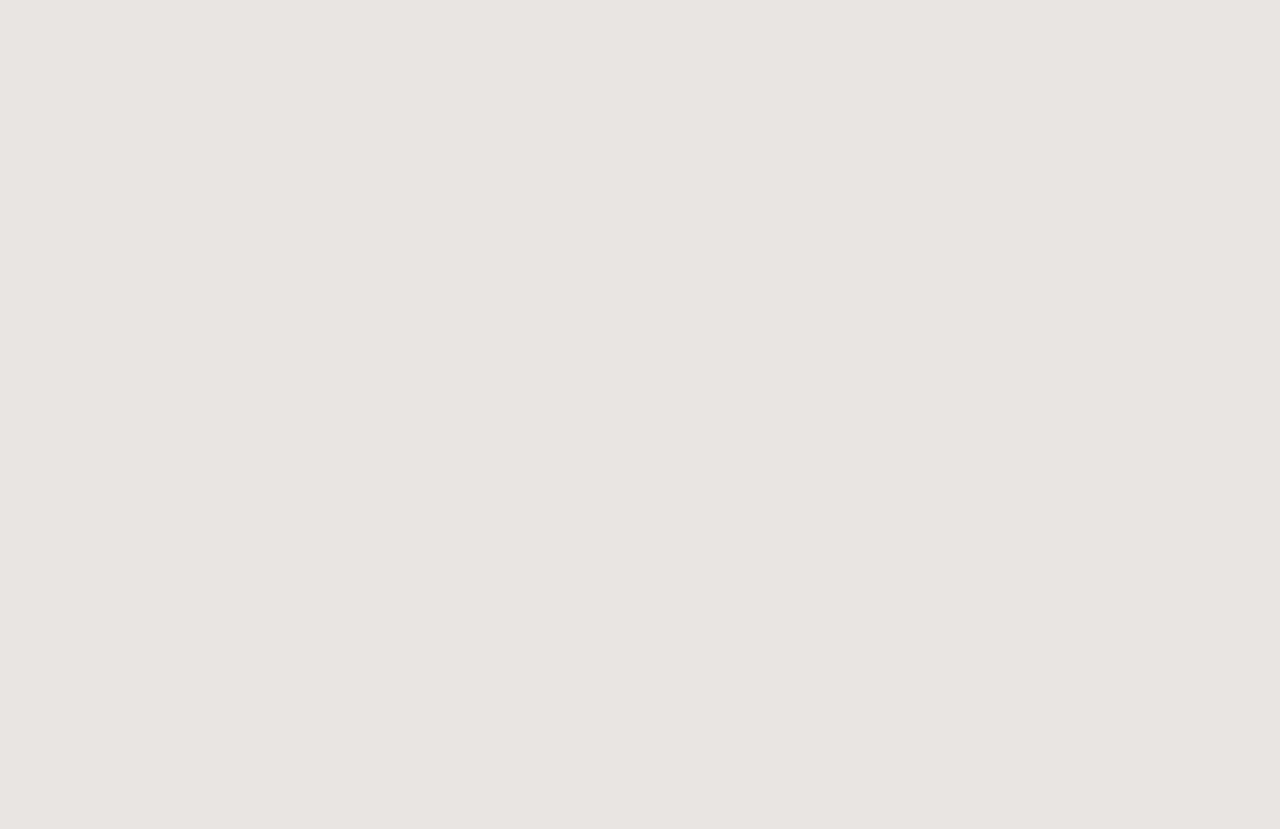
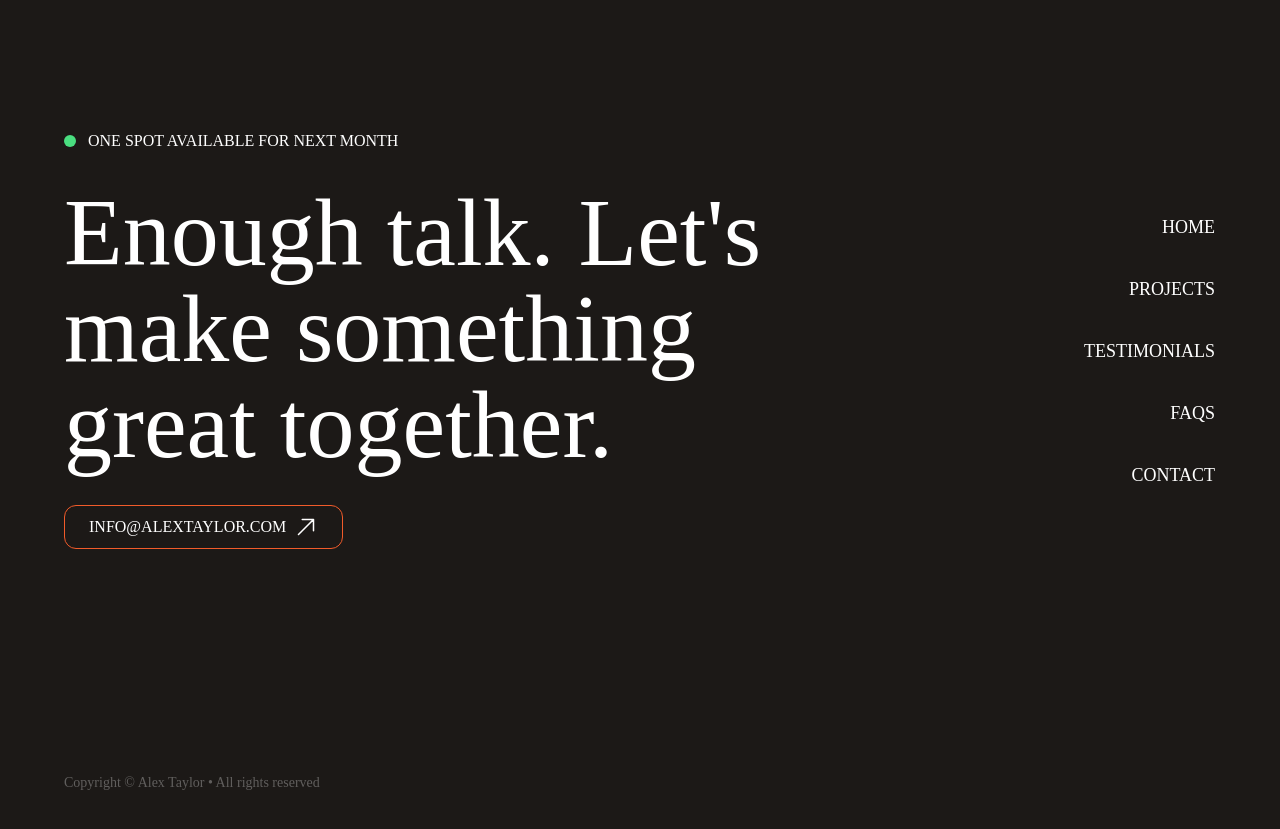
Before and after one commit to bhumistwt/starter-template, a Next.js app: page / in a window 1280 px wide. Shown: the part 5320-6149 px from the top of the page. Before the commit the page ends 5289 px from the top, so only its background shows below. Built offline with nearby package versions, Linux system fonts and the light colour scheme.

Commit message:
footer done

```diff
--- a/src/app/page.tsx
+++ b/src/app/page.tsx
@@ -4,6 +4,7 @@
 import Projects from "@/sections/Projects";
 import Testimonials from "@/sections/Testimonials";
 import FAQs from "@/sections/FAQs";
+import Footer from "@/sections/Footer";
 
 export default function Home() {
   return (
@@ -14,6 +15,7 @@
       <Projects />
       <Testimonials />
       <FAQs />
+      <Footer/>
     </>
   );
 }
--- a/src/sections/Footer.tsx
+++ b/src/sections/Footer.tsx
@@ -1,7 +1,86 @@
+import { nav } from "motion/react-client";
 import { FC } from "react";
+import Button from "../components/Button";
+
+const navItems = [
+  {
+    href: "#",
+    label: "Home",
+  },
+  {
+    href: "#",
+    label: "Projects",
+  },
+  {
+    href: "#",
+    label: "Testimonials",
+  },
+  {
+    href: "#",
+    label: "Faqs",
+  },
+  {
+    href: "#",
+    label: "Contact",
+  },
+];
 
 const Footer: FC = () => {
-  return <div>Footer</div>;
+  return (
+    <footer className="bg-stone-900 text-white">
+      <div className="container">
+        <div className="section">
+          <div className="flex items-center gap-3">
+            <div className="size-3 rounded-full bg-green-400"></div>
+            <span className="uppercase">One spot available for next month</span>
+          </div>
+          <div className="grid  md:grid-cols-3 md:items-center">
+            <div className="md:col-span-2">
+              <h2 className="text-4xl md:text-7xl lg:text-8xl mt-8 font-extralight">
+                Enough talk. Let's make something great together.
+              </h2>
+              <Button
+                variant="secondary"
+                className="mt-8"
+                iconAfter={
+                  <svg
+                    xmlns="http://www.w3.org/2000/svg"
+                    fill="none"
+                    viewBox="0 0 24 24"
+                    strokeWidth="1.5"
+                    stroke="currentColor"
+                    className="size-6"
+                  >
+                    <path
+                      strokeLinecap="round"
+                      strokeLinejoin="round"
+                      d="m4.5 19.5 15-15m0 0H8.25m11.25 0v11.25"
+                    />
+                  </svg>
+                }
+              >
+                info@alextaylor.com
+              </Button>
+            </div>
+            <div>
+              <nav className="flex flex-col md:items-end gap-8 mt-16 md:mt-0">
+                {navItems.map(({ href, label }) => (
+                  <a href={href} key={label}>
+                    <Button variant="text" className="text-lg">
+                      {label}
+                    </Button>
+                  </a>
+                ))}
+              </nav>
+            </div>
+          </div>
+        </div>
+        <p className="py-16 text-white/30 text-sm">
+          Copyright &copy; Alex Taylor &bull; All rights reserved
+        </p>
+      </div>
+    </footer>
+  );
 };
 
 export default Footer;
```
